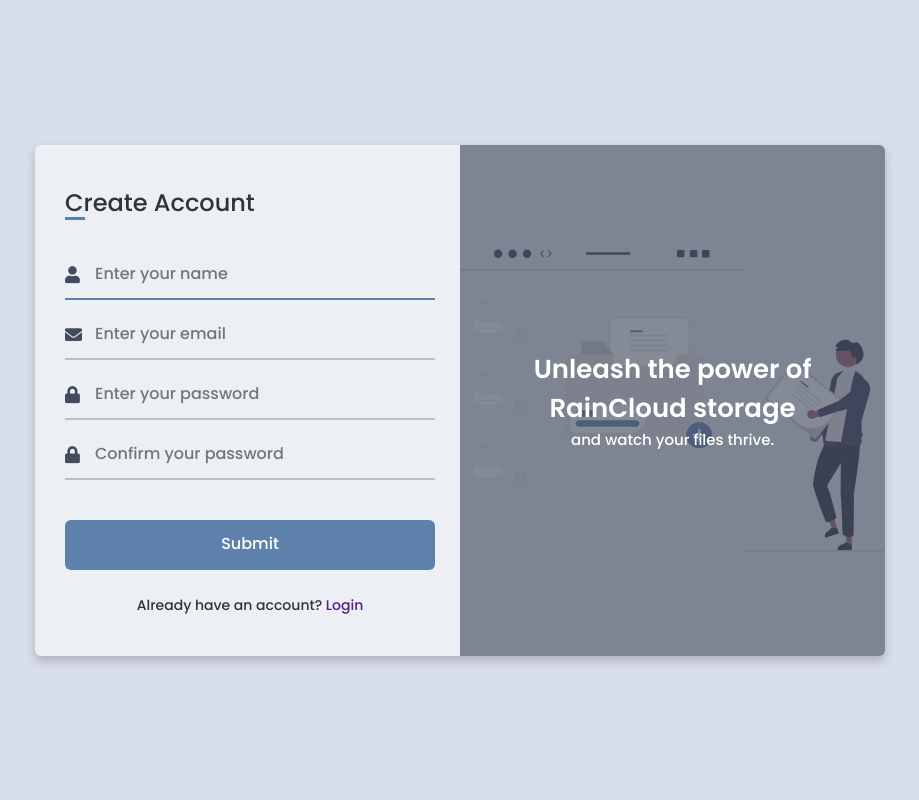
After one commit to MilanKV/RainCloud, a PHP site: page /view/auth/signup.php in a window 1280 px wide. The commit adds this page. Shown: the whole page, without its empty margins (180-1099 px from the left). Run offline with PHP 8.4, Linux system fonts and the light colour scheme.

Commit message:
Implemented login-signup UI, Refactor file/folder structure

```diff
--- a/api.php
+++ b/api.php
@@ -1,9 +1,9 @@
 <?php
 
 session_start();
-require_once __DIR__ . '/database.php';
-require_once __DIR__ . '/helpers.php';
-require_once __DIR__ . '/file_icons.php';
+require_once __DIR__ . '/functions/database.php';
+require_once __DIR__ . '/functions/helpers.php';
+require_once __DIR__ . '/functions/file_icons.php';
 
 $info = [
     'success' => false,
--- a/assets/css/home.css
+++ b/assets/css/home.css
@@ -1,7 +1,7 @@
 :root {
     /* buttons */
-    --btn-primary: #0582ca;
-    --btn-primary-lt: #00a6fb;
+    --btn-primary: #5E81AC;
+    --btn-primary-lt: #6f97c9;
     --btn-secondary: #3B4252;
 
     --darkb: #3B4252;
@@ -248,6 +248,7 @@
     min-height: 39px;
     max-width: 39px;
     place-items: center;
+    color: var(--darkm);
 }
 
 .selectable-list .table-sortable th:hover:not(:first-child, :nth-child(2), :last-child) {
--- /dev/null
+++ b/assets/css/login-signup.css
@@ -0,0 +1,234 @@
+@import url('https://fonts.googleapis.com/css2?family=Poppins:wght@200;300;400;500;600;700&display=swap');
+
+*{
+    margin: 0;
+    padding: 0;
+    box-sizing: border-box;
+    font-family: "Poppins" , sans-serif;
+}
+  :root
+{
+    --color-icon: #434C5E;
+    --color-input: #5E81AC;
+    --color-text: #333;
+    --white: #fff;
+
+    --lightb: #D8DEE9;
+    --lightm: #E5E9F0;
+    --lightl: #ECEFF4;
+}
+body {
+min-height: 100vh;
+display: flex;
+align-items: center;
+justify-content: center;
+padding: 30px;
+background-color: var(--lightb);
+}
+
+.container-login-register {
+position: relative;
+max-width: 850px;
+width: 100%;
+background: var(--white);
+padding: 40px 30px;
+box-shadow: 0 5px 10px rgba(0,0,0,0.2);
+perspective: 2700px;
+border-radius: 6px;
+background-color: var(--lightl);
+}
+
+.container-login-register .cover {
+position: absolute;
+top: 0;
+left: 50%;
+height: 100%;
+width: 50%;
+z-index: 98;
+transition: all 1s ease;
+transform-origin: left;
+transform-style: preserve-3d;
+}
+
+.container-login-register .cover .front {
+position: absolute;
+top: 0;
+left: 0;
+height: 100%;
+width: 100%;
+}
+
+.container-login-register .cover::before,
+.container-login-register .cover::after {
+content: '';
+position: absolute;
+height: 100%;
+width: 100%;
+background: var(--color-icon);
+opacity: 0.5;
+z-index: 12;
+border-top-right-radius: 6px;
+border-bottom-right-radius: 6px;
+}
+
+.container-login-register .cover::after {
+opacity: 0.3;
+backface-visibility: hidden;
+}
+
+.container-login-register .cover img {
+position: absolute;
+height: 100%;
+width: 100%;
+z-index: 10;
+}
+
+.container-login-register .cover .text {
+position: absolute;
+z-index: 130;
+height: 100%;
+width: 100%;
+display: flex;
+flex-direction: column;
+align-items: center;
+justify-content: center;
+}
+
+.cover .text .text-1,
+.cover .text .text-2 {
+font-size: 26px;
+font-weight: 600;
+color: var(--white);
+text-align: center;
+}
+
+.cover .text .text-2 {
+font-size: 15px;
+font-weight: 500;
+}
+
+.container-login-register .forms {
+height: 100%;
+width: 100%;
+background: var(--white);
+}
+
+.container-login-register .form-content {
+display: flex;
+align-items: center;
+justify-content: space-between;
+background-color: var(--lightl);
+}
+
+.form-content .login-form,
+.form-content .signup-form {
+width: calc(100% / 2 - 25px);
+}
+
+.forms .form-content .title {
+position: relative;
+font-size: 24px;
+font-weight: 500;
+color: var(--color-text);
+}
+
+.forms .form-content .title:before {
+content: '';
+position: absolute;
+left: 0;
+bottom: 0;
+height: 3px;
+width: 25px;
+background: var(--color-input);
+}
+
+.forms .signup-form  .title:before {
+width: 20px;
+}
+
+.forms .form-content .input-boxes {
+margin-top: 30px;
+}
+
+.forms .form-content .input-box {
+display: flex;
+align-items: center;
+height: 50px;
+width: 100%;
+margin: 10px 0;
+position: relative;
+}
+
+.form-content .input-box input {
+height: 100%;
+width: 100%;
+outline: none;
+border: none;
+padding: 0 30px;
+font-size: 16px;
+font-weight: 500;
+border-bottom: 2px solid rgba(0,0,0,0.2);
+transition: all 0.3s ease;
+background-color: var(--lightl);
+}
+
+.form-content .input-box input:focus,
+.form-content .input-box input:valid {
+border-color: var(--color-input);
+}
+
+.form-content .input-box i {
+position: absolute;
+color: var(--color-icon);
+font-size: 17px;
+}
+
+.forms .form-content .text {
+font-size: 14px;
+font-weight: 500;
+color: var(--color-text);
+}
+
+.forms .form-content .text a {
+text-decoration: none;
+}
+
+.forms .form-content .text a:hover {
+text-decoration: underline;
+}
+
+.forms .form-content .button {
+color: var(--white);
+margin-top: 40px;
+}
+
+.forms .form-content .button input {
+color: var(--white);
+background: var(--color-input);
+border-radius: 6px;
+padding: 0;
+cursor: pointer;
+transition: all 0.4s ease;
+}
+
+.forms .form-content .button input:hover {
+background: var(--color-input);
+}
+
+.forms .form-content .login-text,
+.forms .form-content .sign-up-text {
+text-align: center;
+margin-top: 25px;
+}
+
+/* Media  */
+
+@media (max-width: 730px) {
+  .container-login-register .cover{
+    display: none;
+  }
+  .form-content .login-form,
+  .form-content .signup-form{
+    width: 100%;
+  }
+}
--- a/database.php
+++ b/functions/database.php
@@ -1,6 +1,6 @@
 <?php
 
-require_once __DIR__ . '/config.php';
+require_once __DIR__ . '/../config.php';
 
 function db_connect()
 {
--- /dev/null
+++ b/view/auth/signup.php
@@ -0,0 +1,55 @@
+<!DOCTYPE html>
+<html lang="en">
+<head>
+    <meta charset="UTF-8">
+    <meta name="viewport" content="width=device-width, initial-scale=1.0">
+    <link rel="stylesheet" href="../../assets/css/login-signup.css">
+    <link rel="stylesheet" href="https://cdnjs.cloudflare.com/ajax/libs/font-awesome/5.15.3/css/all.min.css">
+    <title>Sign Up</title>
+</head>
+<body>
+    <div class="container-login-register">
+        <div class="cover">
+            <div class="front">
+            <img class="image" src="../../assets/image/undraw_folder_re_apfp.svg" alt="">
+                <div class="text">
+                    <span class="text-1">Unleash the power of<br>RainCloud storage</span>
+                    <span class="text-2">and watch your files thrive.</span>
+                </div>
+            </div>
+        </div>
+        <div class="forms">
+            <div class="form-content">
+                <div class="signup-form">
+                    <div class="title">Create Account</div>
+                    <form method="post" action="">
+
+                        <div class="input-boxes">
+                            <div class="input-box">
+                                <i class="fas fa-user"></i>
+                                <input id="name" type="text" name="name" placeholder="Enter your name" value="" required autocomplete="name" autofocus>
+                            </div>
+                            <div class="input-box">
+                                <i class="fas fa-envelope"></i>
+                                <input id="email" type="email" name="email" placeholder="Enter your email" value="" required autocomplete="email" autofocus>
+                            </div>
+                            <div class="input-box">
+                                <i class="fas fa-lock"></i>
+                                <input id="password" type="password" name="password" placeholder="Enter your password" required autocomplete="new-password">
+                            </div>
+                            <div class="input-box">
+                                <i class="fas fa-lock"></i>
+                                <input id="password-confirm" type="password" name="password_confirmation" placeholder="Confirm your password"  required autocomplete="new-password">
+                            </div>
+                            <div class="button input-box">
+                                <input type="submit" value="Submit">
+                            </div>
+                            <div class="text sign-up-text">Already have an account? <a class="links" href="">Login</a></div>
+                        </div>
+                    </form>
+                </div>
+            </div>
+        </div>
+    </div>
+</body>
+</html>
```
Also changed, not shown: assets/css/layout.css (+7 -2 lines), assets/js/home.js (+4 -6 lines), view/auth/login.php (added, +51 -0 lines), view/layout.php (renamed from layout.php, +5 -5 lines), assets/image/undraw_folder_re_apfp.svg (added), assets/image/undraw_my_personal_files_re_3q0p.svg (added), functions/file_icons.php (renamed from file_icons.php), functions/helpers.php (renamed from helpers.php), view/pages/deleted.php (renamed from pages/deleted.php), view/pages/favorites.php (renamed from pages/favorites.php), view/pages/home.php (renamed from pages/home.php), view/pages/shared.php (renamed from pages/shared.php).
